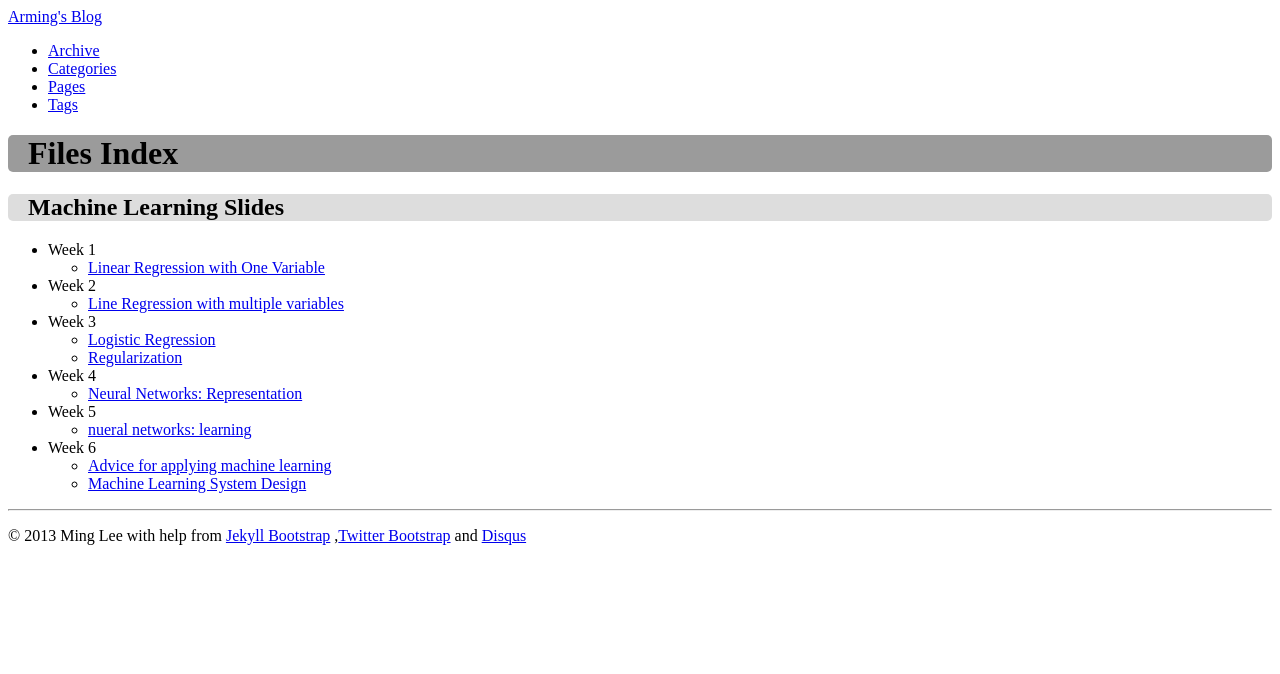
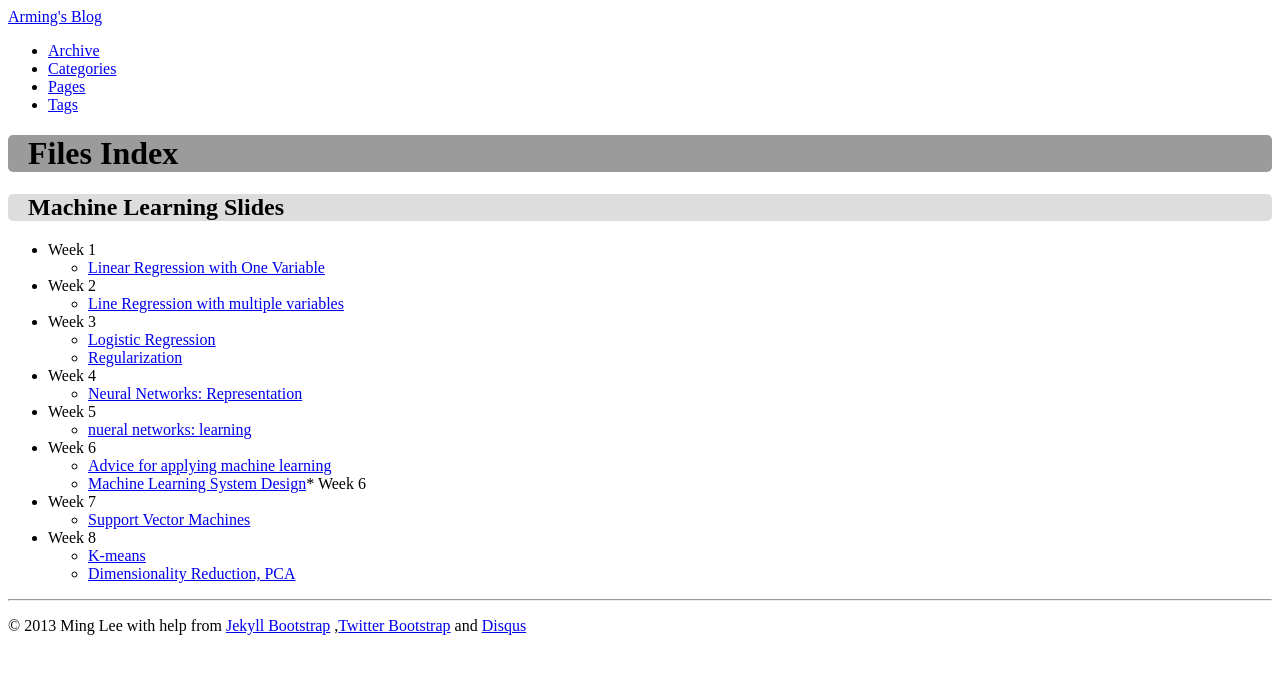
Before and after one commit to mrmign/mrmign.github.com, a Jekyll site: the page built from files/index.md, in a window 1280 px wide. Shown: the top 674 px of the page. Built offline with Jekyll 4.4.1, drawn with Linux system fonts in a browser that asks for light colours.

Commit message:
add new slide

```diff
--- a/files/index.md
+++ b/files/index.md
@@ -20,4 +20,9 @@ description: ""
     * [nueral networks: learning](5 nueral networks: learning.pdf)
 * Week 6
     * [Advice for applying machine learning](6-1 Advice for applying machine learning.pdf)
-    * [Machine Learning System Design](6-2 Machine Learning System Design.pdf)
+    * [Machine Learning System Design](6-2 Machine Learning System Design.pdf)* Week 6
+* Week 7
+    * [Support Vector Machines](7 Support Vector Machines.pdf)
+* Week 8
+    * [K-means](8-1 Clustering.pdf)
+    * [Dimensionality Reduction, PCA](8-2 Dimensionality Reduction.pdf)
```
